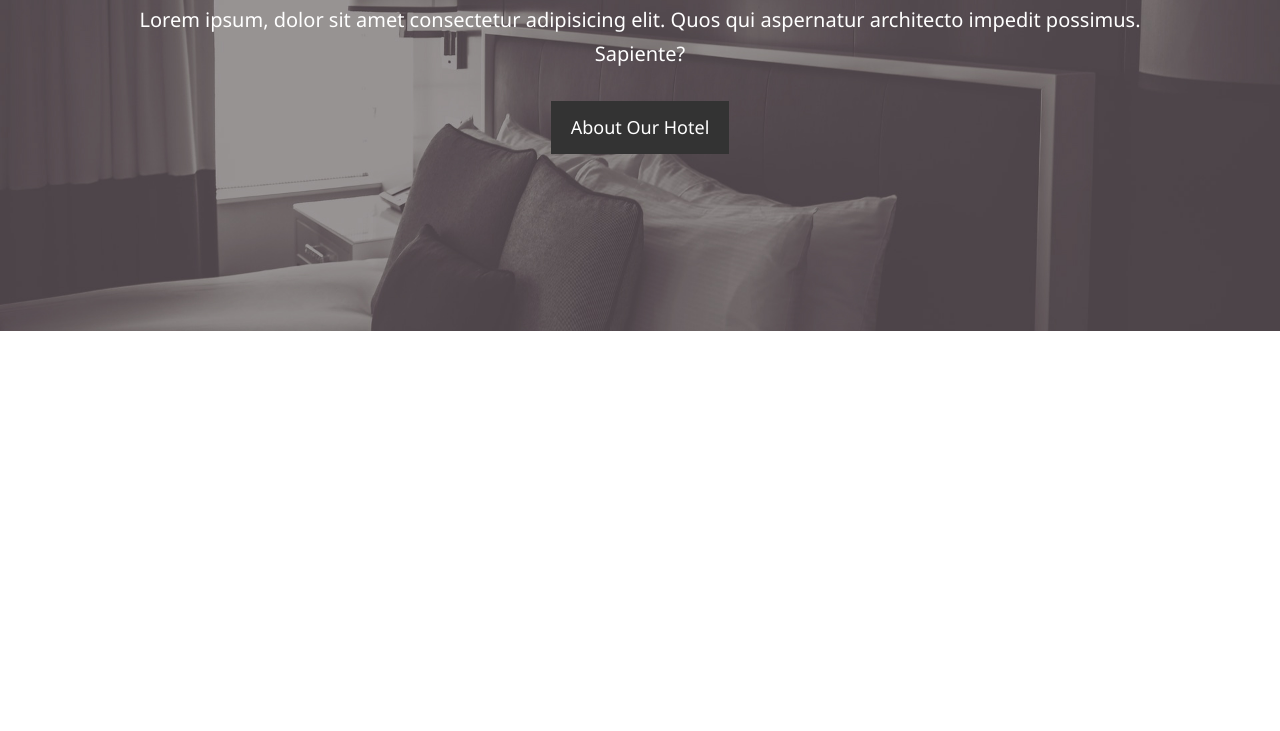
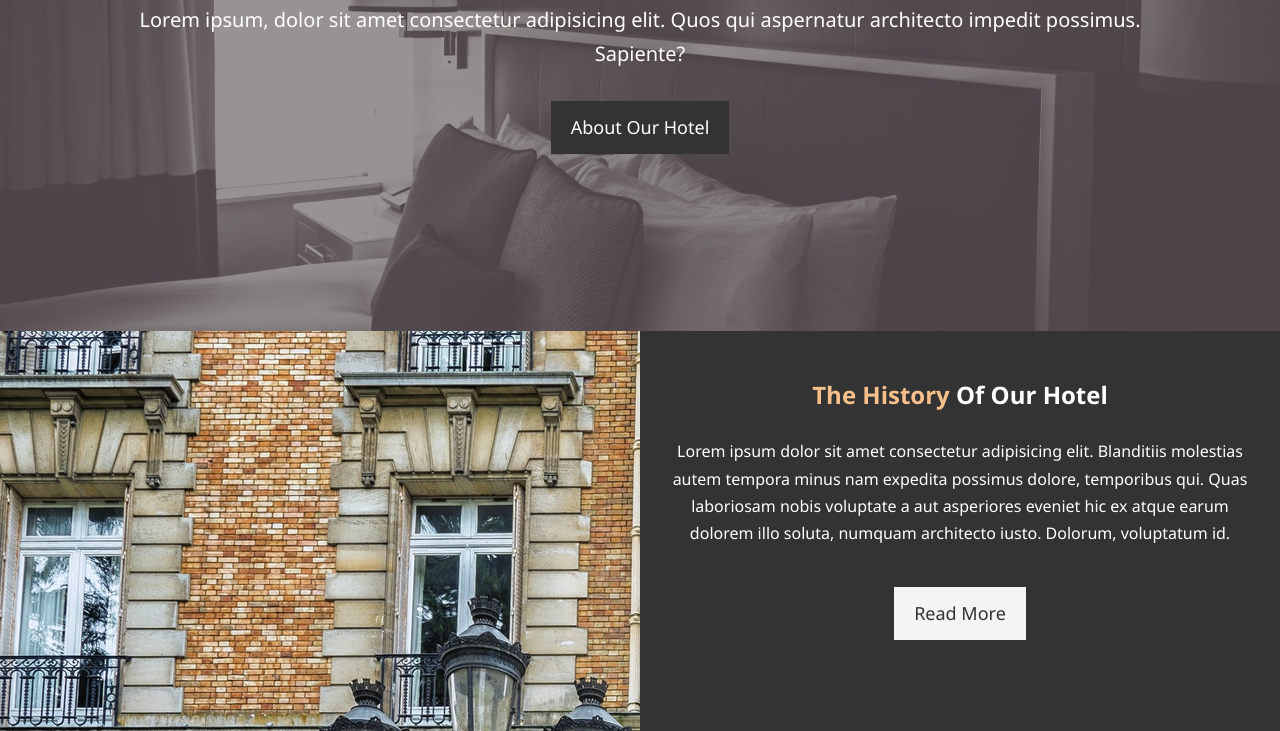
Before and after one commit to Huseinaz/hotel_website, a plain HTML site: page index.html in a window 1280 px wide. Shown: the part 336-1067 px from the top of the page. Before the commit the page ends 800 px from the top, so only its background shows below. Drawn offline with Linux system fonts and the light colour scheme.

Commit message:
Home Info

```diff
--- a/css/style.css
+++ b/css/style.css
@@ -53,6 +53,26 @@ p {
 .btn:hover {
   background-color: #f7c08a;
   color: #333;
+}
+
+.btn-light {
+  background: #f4f4f4;
+  color: #333;
+}
+
+.bg-dark {
+  background-color: #333;
+  color: #fff;
+}
+
+.bg-light {
+  background-color: #f4f4f4;
+  color: #333;
+}
+
+.bg-primary {
+  background-color: #333;
+  color: #f7c08a;
 }
 
 /* Navbar */
@@ -113,3 +133,28 @@ p {
   padding-bottom: 20px;
   line-height: 1.7em;
 }
+
+/* Home Info */
+#home-info {
+  height: 400px;
+}
+
+#home-info .info-img {
+  float: left;
+  width: 50%;
+  background: url('../img/photo-1.jpg') no-repeat;
+  min-height: 100%;
+}
+
+#home-info .info-content {
+  float: right;
+  width: 50%;
+  min-height: 100%;
+  text-align: center;
+  padding: 50px 30px;
+  overflow: hidden;
+}
+
+#home-info .info-content p {
+  padding-bottom: 30px;
+}
--- a/index.html
+++ b/index.html
@@ -30,6 +30,15 @@
       </div>
     </div>
   </header>
+
+  <section id="home-info" class="bg-dark">
+    <div class="info-img"></div>
+    <div class="info-content">
+      <h2><span class="text-primary">The History</span> Of Our Hotel</h2>
+      <p>Lorem ipsum dolor sit amet consectetur adipisicing elit. Blanditiis molestias autem tempora minus nam expedita possimus dolore, temporibus qui. Quas laboriosam nobis voluptate a aut asperiores eveniet hic ex atque earum dolorem illo soluta, numquam architecto iusto. Dolorum, voluptatum id.</p>
+      <a href="about.html" class="btn btn-light">Read More</a>
+    </div>
+  </section>
   <footer>
 
   </footer>
```
